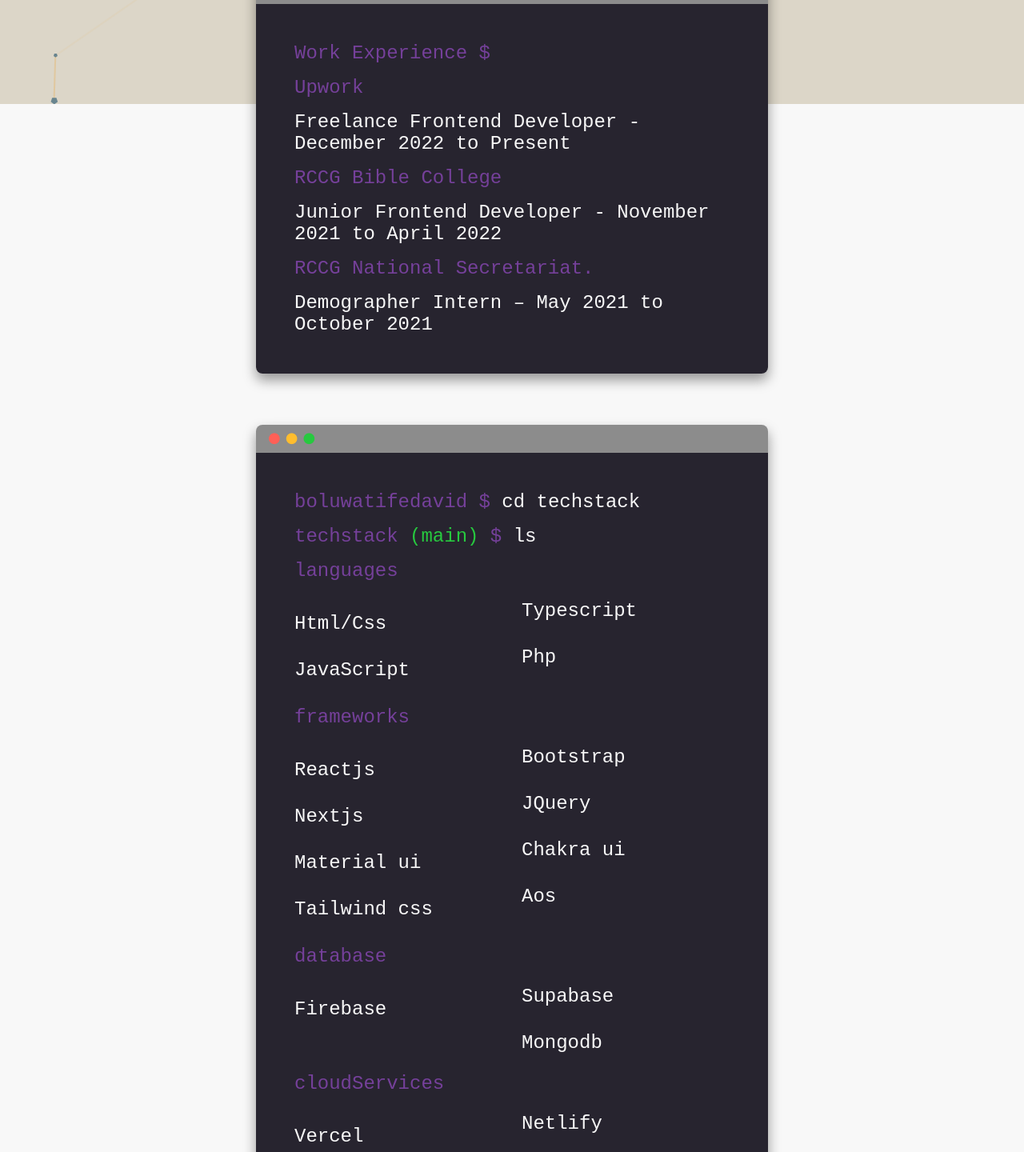
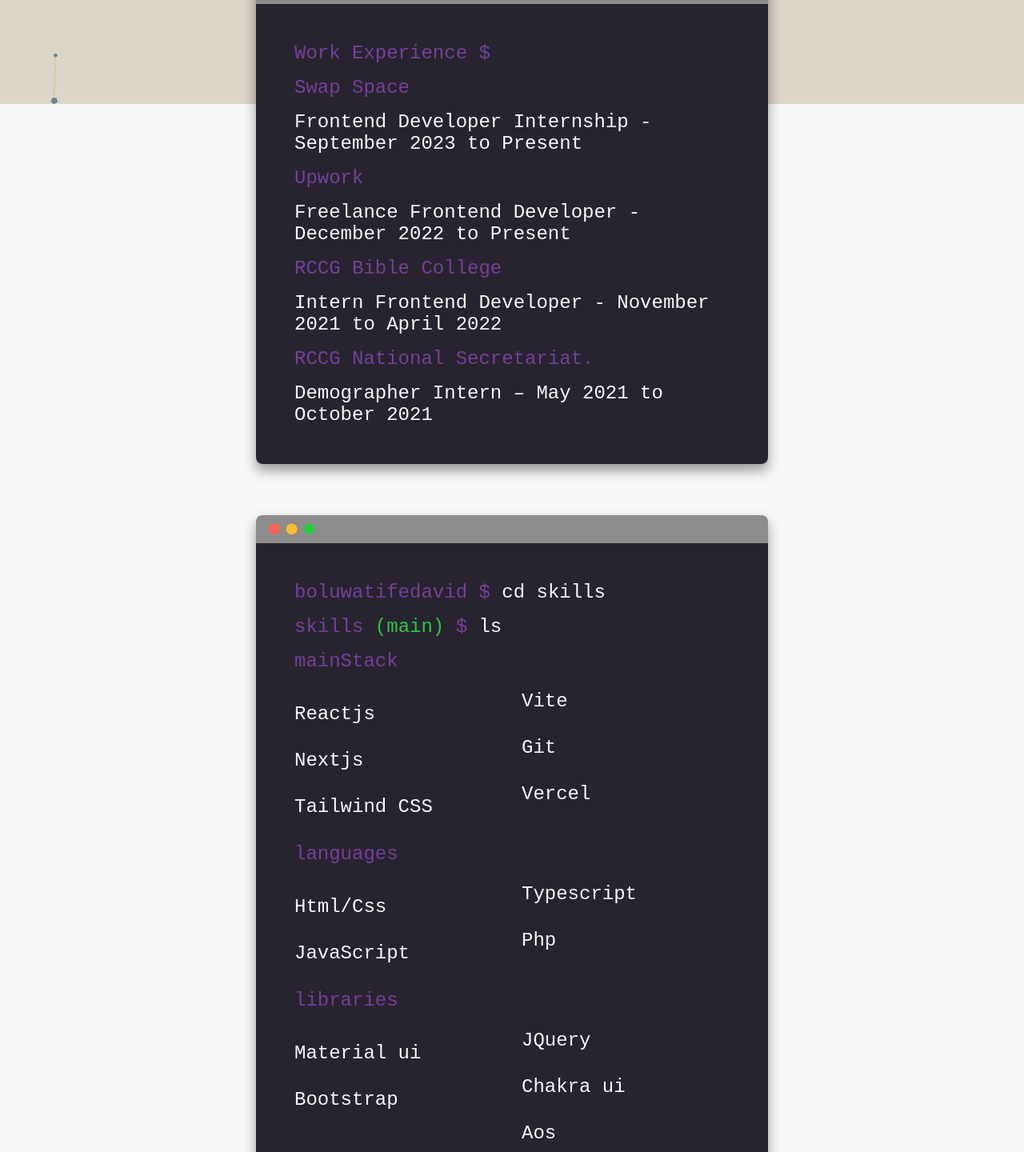
Before and after one commit to GIT-Gizmo/dave, a React (Vite) app: page /about in a window 1280 px wide. Shown: the part 670-2110 px from the top of the page at 80% size. Built offline with nearby package versions, Linux system fonts and the light colour scheme.

Commit message:
Added new professional experience

```diff
--- a/src/assets/info/Info.jsx
+++ b/src/assets/info/Info.jsx
@@ -60,12 +60,13 @@
     },
   ],
   bio: "Hello! I'm Boluwatife David, a dynamic Frontend developer transitioning to Full Stack soon. I enjoy learning new technologies and trying out new Frontend tools. I recently started contributing to open source projects and it's a practically my new hobby. I'm available to collaborate on impactful projects",
-  techstack: {
+  skills: {
+    mainStack: ['Reactjs', 'Nextjs', 'Tailwind CSS', 'Vite', 'Git', 'Vercel'],
     languages: ['Html/Css', 'JavaScript', 'Typescript', 'Php'],
-    frameworks: ['Reactjs', 'Nextjs', 'Material ui', 'Tailwind css', 'Bootstrap', 'JQuery', 'Chakra ui', 'Aos'],
+    libraries: ['Material ui', 'Bootstrap', 'JQuery', 'Chakra ui', 'Aos'],
     database: ['Firebase', 'Supabase', 'Mongodb'],
-    cloudServices: ['Vercel', 'Netlify', 'Google analytics'],
-    tools: ['Redux', 'Git', 'Npm', 'Vite', 'Jest', 'Figma', 'Sass', 'Cypress'],
+    cloudServices: ['Netlify', 'Google analytics'],
+    tools: ['Redux', 'Npm', 'Jest', 'Figma', 'Sass', 'Cypress'],
     cms: ['Wordpress', 'Wix'],
     interests: ['Nodejs', 'Expressjs', 'Nestjs', 'Graphql', 'Rest api', 'Python', 'React native']
   },
@@ -87,7 +88,7 @@
       emoji: '📖',
     },
     {
-      label: 'Solving problems',
+      label: 'Solving coding challenge',
       emoji: '🛠️',
     },
     {
--- a/src/components/Navbar.jsx
+++ b/src/components/Navbar.jsx
@@ -13,7 +13,7 @@
   },
   {
     name: 'About Me',
-    to: '/about',
+    to: './about',
     active: 'about',
   },
   {
@@ -24,7 +24,7 @@
   },
   {
     name: 'Portfolio',
-    to: '/portfolio',
+    to: './portfolio',
     active: 'portfolio',
   },
 ];
--- a/src/components/about/About.jsx
+++ b/src/components/about/About.jsx
@@ -34,7 +34,7 @@
     return (
       <div key={keyName}>
         <p style={{ color: info.baseColor }}> {keyName}</p>
-        <ul className={Style.techstack}>
+        <ul className={Style.skills}>
           {values.map((skill) => (
             <li key={skill}>{skill}</li>
           ))}
@@ -48,12 +48,16 @@
       <>
         <p><span style={{color: info.baseColor}}>Work Experience $</span></p>
             <p>
+                <p style={{color: info.baseColor}}>Swap Space</p>
+                <p>Frontend Developer Internship - September 2023 to Present</p>
+            </p>
+            <p>
                 <p style={{color: info.baseColor}}>Upwork</p>
                 <p>Freelance Frontend Developer - December 2022 to Present</p>
             </p>
             <p>
                 <p style={{color: info.baseColor}}>RCCG Bible College</p>
-                <p>Junior Frontend Developer - November 2021 to April 2022</p>
+                <p>Intern Frontend Developer - November 2021 to April 2022</p>
             </p>
             <p>
                 <p style={{color: info.baseColor}}>RCCG National Secretariat.</p>
@@ -71,16 +75,16 @@
             {firstName}
             {info.lastName.toLowerCase()} $
           </span>{' '}
-          cd techstack
+          cd skills
         </p>
         <p>
           <span style={{ color: info.baseColor }}>
-            techstack <span className={Style.green}>(main)</span> $
+            skills <span className={Style.green}>(main)</span> $
           </span>{' '}
           ls
         </p>
-        {Object.keys(info.techstack).map((key) => {
-          return skillsSection({ [key]: info.techstack[key] });
+        {Object.keys(info.skills).map((key) => {
+          return skillsSection({ [key]: info.skills[key] });
         })}
       </>
     );
--- a/src/components/about/About.module.scss
+++ b/src/components/about/About.module.scss
@@ -8,7 +8,7 @@
   color: $green;
 }
 
-.techstack {
+.skills {
   columns: 1;
   @media only screen and (min-width: 940px) {
     columns: 2;
```
